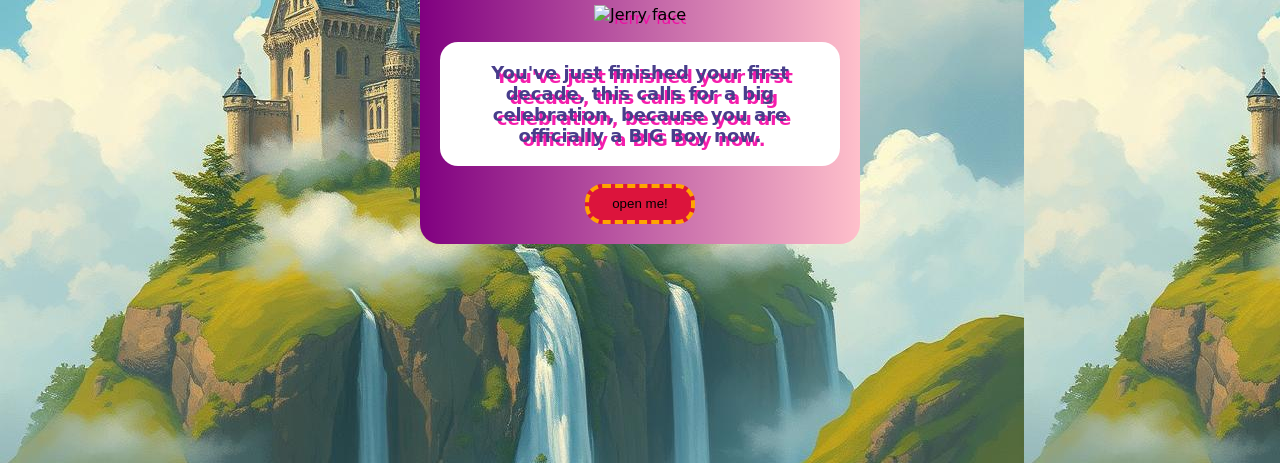
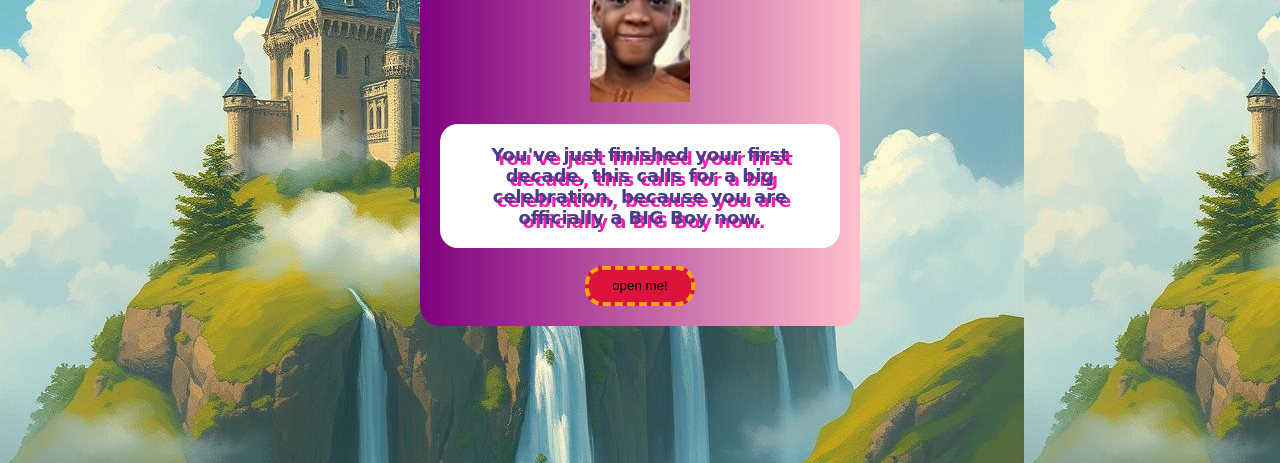
Before and after one commit to TosinoAce/from-ines-to-jerry, a plain HTML site: page index.html in a window 1280 px wide. Shown: the part 353-816 px from the top of the page. Drawn offline with nearby package versions, Linux system fonts and the light colour scheme; files whose address does not match are found by name; a web font is replaced by a local one.

Commit message:
Update index.html

```diff
--- a/index.html
+++ b/index.html
@@ -16,9 +16,10 @@
 <body>
     <div class="card">
 <h1 class="animate__heartBeat">Happy Birthday King Jerry</h1>
-<img src="image/Jerry.jpeg" alt="Jerry face" width=" 100px">
+<img src="Jerry.jpeg" alt="Jerry face" width=" 100px">
 <p>You've just finished your first decade, this calls for a big celebration, because you are officially a BIG Boy now.</p>
 <button>open me!</button>
     </div>
 </body>
+
 </html>
```
